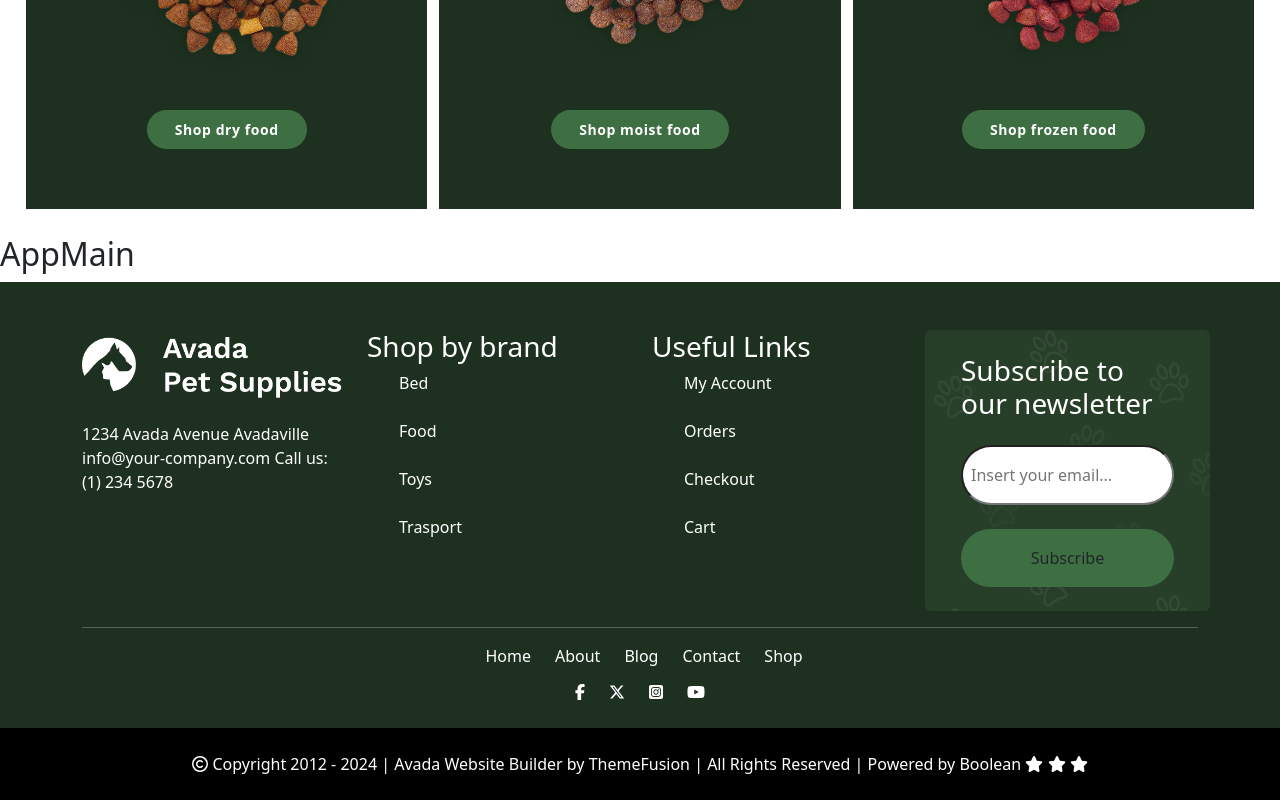
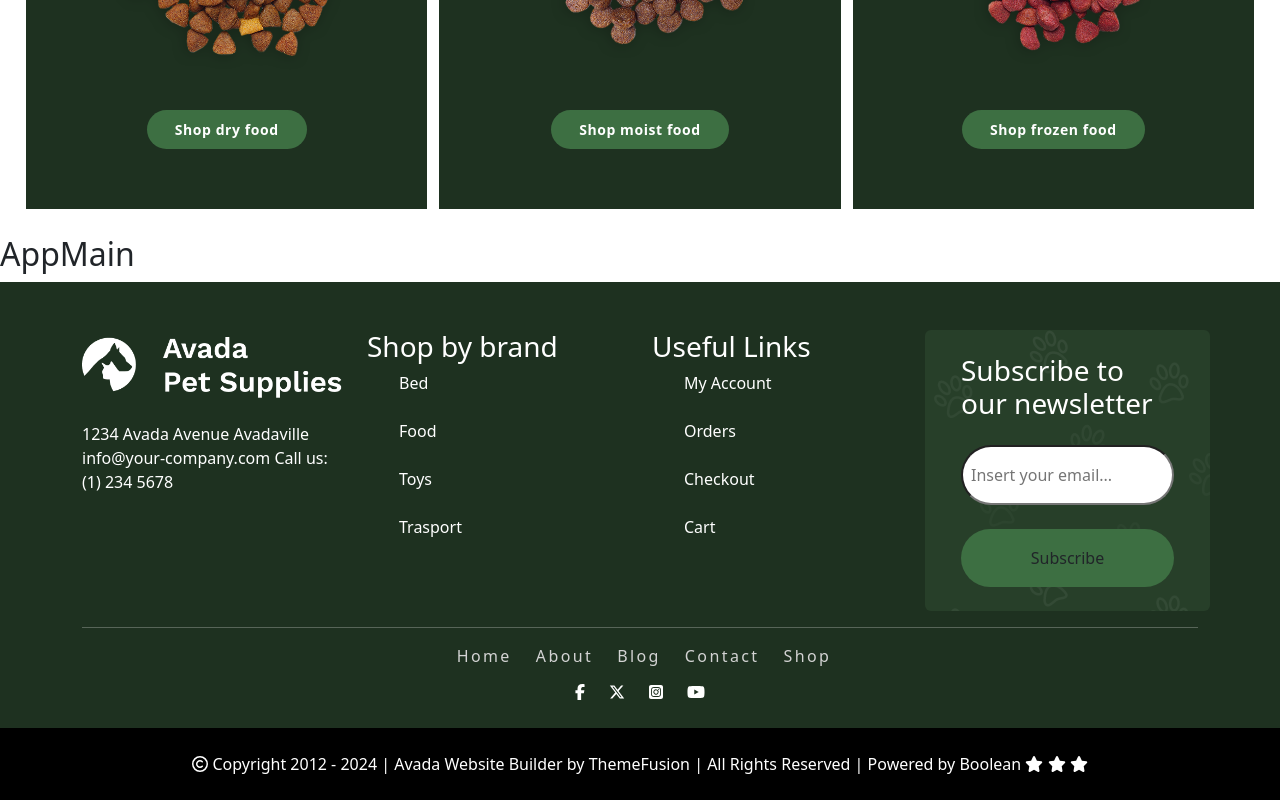
Before and after one commit to gianluigi7/proj-html-vuejs, a Vue app: page / in a window 1280 px wide. Shown: the part 2131-2931 px from the top of the page. Built offline with nearby package versions, Linux system fonts and the light colour scheme.

Commit message:
[FIX] Fix footer

```diff
--- a/src/components/AppFooter.vue
+++ b/src/components/AppFooter.vue
@@ -8,23 +8,30 @@ export default{
 
 <template>
 <footer class="bg-black">
+  <!--- 3 COL + 1 NEWSLETTER-->
   <section class="f-up ">
+
     <div class="container">
       <div class="row justify-content-center">
         <div class="col-3 mt-5">
+
           <div class="logo-footer">
             <img src="../img/mobile-light-pet-logo@2x.webp" alt="">
           </div>
+
           <div class="mt-4">
             1234 Avada Avenue Avadaville
             info@your-company.com
             Call us: (1) 234 5678
           </div>
+
         </div>
         <div class="col-3 mt-5">
+
           <h3>
             Shop by brand
           </h3>
+
           <ul>
             <li class="mb-4">Bed</li>
             <li class="mb-4">Food</li>
@@ -32,10 +39,12 @@ export default{
             <li class="mb-4">Trasport</li>
           </ul>
         </div>
+
         <div class="col-3 mt-5  ">
           <h3 >
             Useful Links
           </h3>
+
           <ul class="">
             <li class="mb-4">My Account</li>
             <li class="mb-4">Orders</li>
@@ -43,12 +52,9 @@ export default{
             <li class="mb-5" >Cart</li>
           </ul>
         </div>
+
         <div class="col-3 mt-5  rounded newsletter img-bg">
-
           <div class="container ">
-
-
-
             <div class="container">
               <h3 class="mt-4 mb-4">
                 Subscribe to our newsletter
@@ -58,37 +64,43 @@ export default{
               </div>
 
               <div>
-              <button type="button" class="btn  rounded-pill mb-4 button-color px-5 py-3 w-100">Subscribe</button>
+                <button type="button" class="btn  rounded-pill mb-4 button-color px-5 py-3 w-100">
+                  Subscribe
+                </button>
               </div>
             </div>
-
-
-
           </div>
         </div>
       </div>
       <hr>
     </div>
+
     <div class="col-12 ">
-    <ul class="d-flex flex-row justify-content-center ">
-      <router-link to="/" class=" nav-link custom-link me-4">Home</router-link>
-      <router-link to="/about" class=" nav-link custom-link me-4">About</router-link>
-      <li class="me-4">Blog</li>
-      <router-link to="/contact" class=" nav-link custom-link me-4">Contact</router-link>
-      <li class="me-4">Shop</li>
+      <ul class="d-flex flex-row justify-content-center  ">
+        <router-link to="/" class=" nav-link custom-link me-4 f-mid ">Home</router-link>
+        <router-link to="/about" class=" nav-link custom-link me-4 f-mid ">
+          About
+        </router-link>
+        <li class="me-4 custom-link f-mid ">
+          Blog
+        </li>
+        <router-link to="/contact" class=" nav-link custom-link me-4 f-mid ">
+          Contact
+        </router-link>
+        <li class="me-4 custom-link f-mid">
+          Shop
+        </li>
       </ul>
+    </div>
 
-  </div>
     <div class="col-12 text-center">
       <font-awesome-icon icon="fa-brands fa-facebook-f" class="me-4 mb-4"  />
       <font-awesome-icon icon="fa-brands fa-x-twitter" class="me-4 mb-4" />
       <font-awesome-icon icon="fa-brands fa-square-instagram" class="me-4 mb-4"  />
       <font-awesome-icon icon="fa-brands fa-youtube" class="mb-4" />
+    </div>
+  </section>
 
-  </div>
-
-
-    </section>
   <section class=" f-down bg-black text-center p-4 ">
     <font-awesome-icon icon="fa-regular fa-copyright" /> Copyright 2012 - 2024 | Avada Website Builder by ThemeFusion | All Rights Reserved | Powered by Boolean <font-awesome-icon icon="fa-solid fa-star" /> <font-awesome-icon icon="fa-solid fa-star" /> <font-awesome-icon icon="fa-solid fa-star" />
 
@@ -127,8 +139,19 @@ export default{
   background-color: #3D6F42;
 }
 
-.custom-link:hover{
-    color: #000;
+.custom-link {
+  letter-spacing: .15em;
+  transform: scale(1);
+  transition: all .3s ease-in-out;
+}
+
+.f-mid{
+  color: lightgray;
+}
+
+.f-mid:hover{
+    color: white;
+    transform: scale(1.1);
 
   }
 
```
Lines whose indentation alone changed are shown as unchanged.
